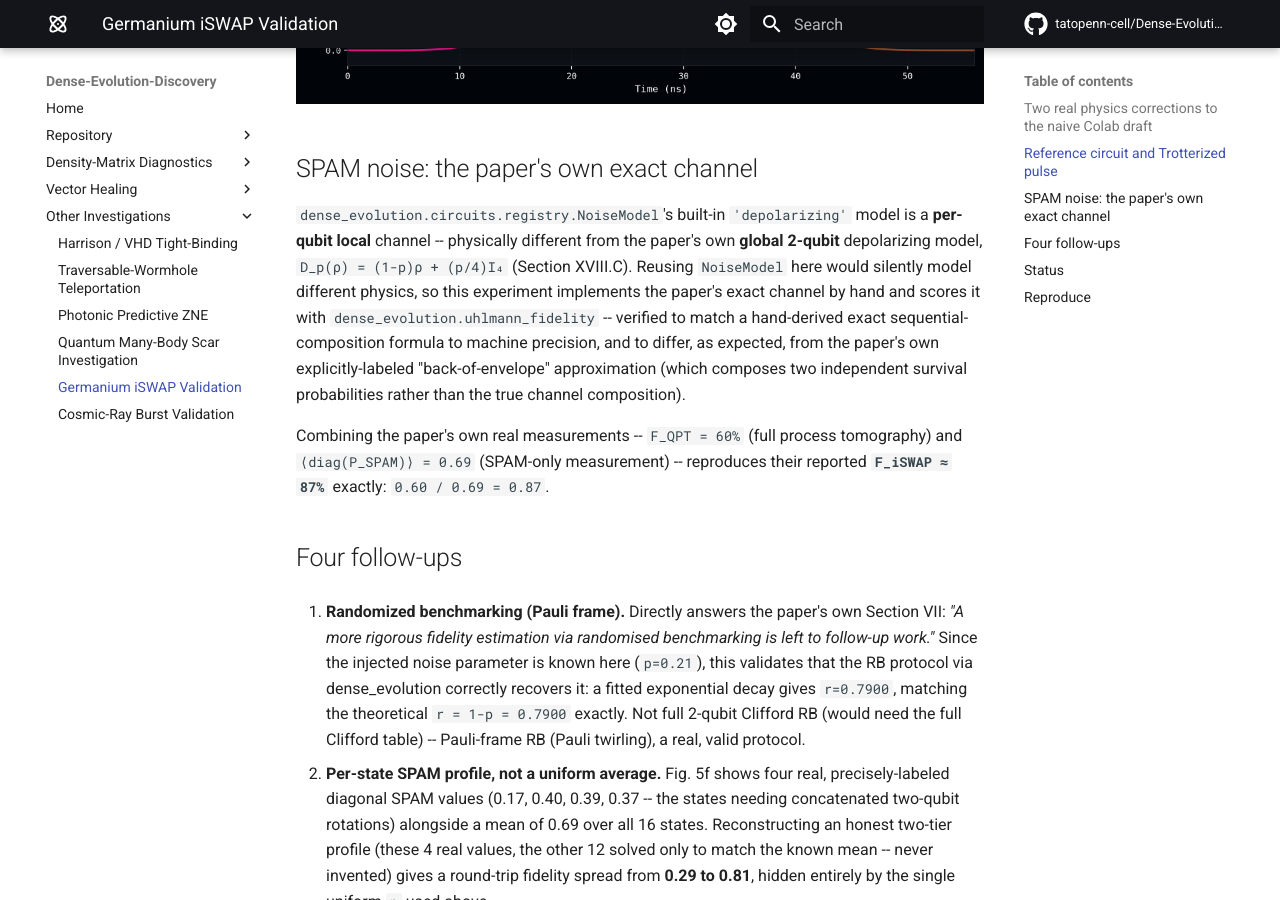
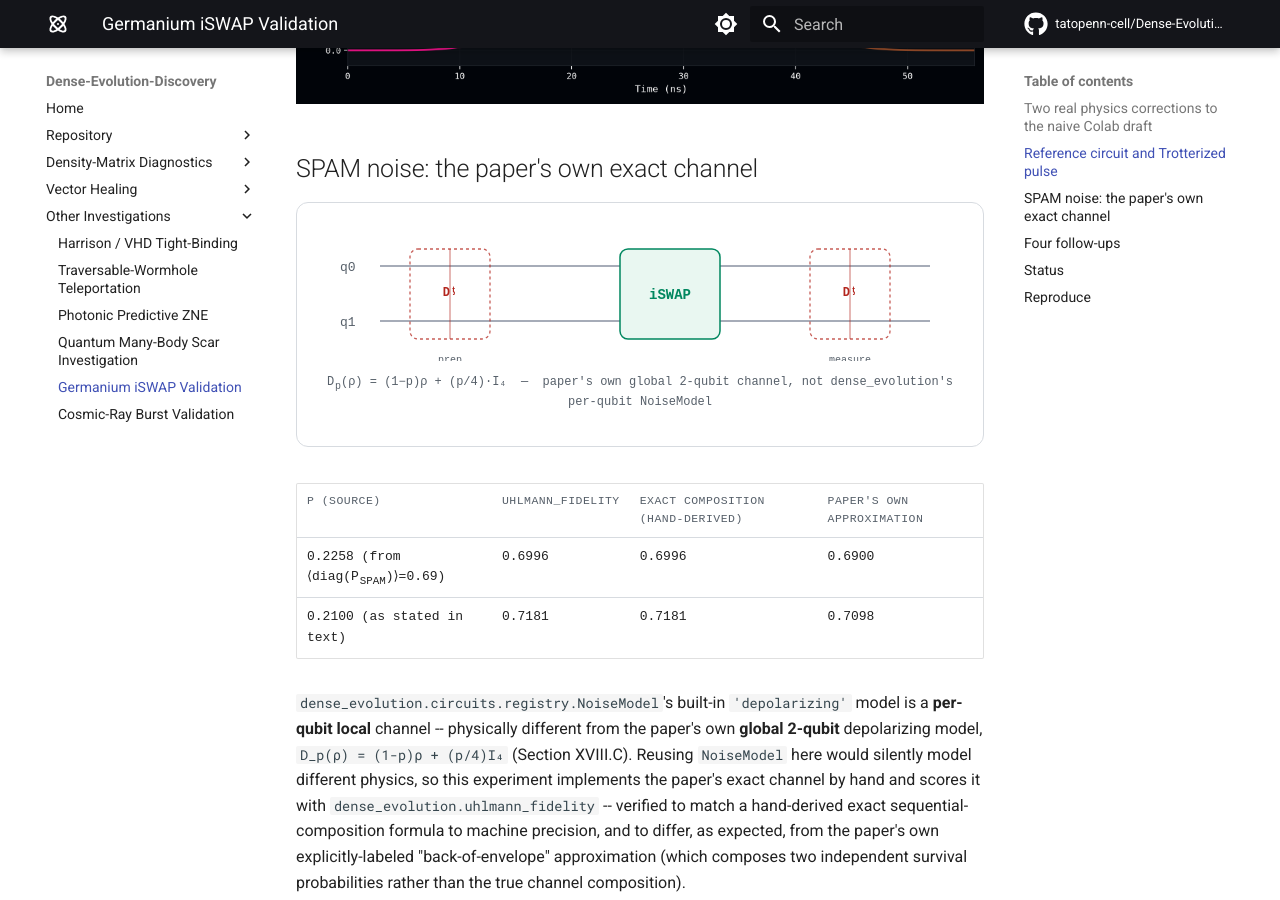
Before and after one commit to tatopenn-cell/Dense-Evolution-Discovery, an MkDocs documentation site: the page built from docs/germanium_iswap_validation.md, in a window 1280 px wide and 900 px high, scrolled down 2330 px. Built offline with MkDocs 1.6.1 and Material for MkDocs 9.7.7, drawn with Linux system fonts in a browser that asks for light colours; comment, search, counter and statistics services are not loaded.

Commit message:
Add SPAM round-trip diagram and results table (Panel 3, ported from artifact)

```diff
--- a/docs/germanium_iswap_validation.md
+++ b/docs/germanium_iswap_validation.md
@@ -61,6 +61,43 @@ Each Trotterized pulse slice's `Rxx`/`Ryy` rotation is built from `pauli_rotatio
 
 ## SPAM noise: the paper's own exact channel
 
+<div style="background:#ffffff;border:1px solid #d7dbe0;border-radius:12px;padding:28px 24px 22px;overflow-x:auto">
+<svg viewBox="0 0 620 130" width="100%" style="max-width:620px;display:block;margin:0 auto">
+  <text x="10" y="40" font-family="IBM Plex Mono, monospace" font-size="13" fill="#57606a">q0</text>
+  <text x="10" y="95" font-family="IBM Plex Mono, monospace" font-size="13" fill="#57606a">q1</text>
+  <line x1="50" y1="35" x2="600" y2="35" stroke="#8891a0" stroke-width="1.5"/>
+  <line x1="50" y1="90" x2="600" y2="90" stroke="#8891a0" stroke-width="1.5"/>
+
+  <line x1="120" y1="18" x2="120" y2="108" stroke="#b3261e" stroke-width="1.2" opacity="0.55"/>
+  <rect x="80" y="18" width="80" height="90" rx="8" fill="none" stroke="#b3261e" stroke-width="1.3" stroke-dasharray="3 3" opacity="0.75"/>
+  <text x="120" y="65" text-anchor="middle" font-family="IBM Plex Mono, monospace" font-weight="600" font-size="12" fill="#b3261e">D&#7605;</text>
+  <text x="120" y="132" text-anchor="middle" font-family="IBM Plex Mono, monospace" font-size="10" fill="#57606a">prep</text>
+
+  <line x1="340" y1="35" x2="340" y2="90" stroke="#00875f" stroke-width="1.5"/>
+  <rect x="290" y="18" width="100" height="90" rx="8" fill="#e9f7f1" stroke="#00875f" stroke-width="1.5"/>
+  <text x="340" y="68" text-anchor="middle" font-family="IBM Plex Mono, monospace" font-weight="600" font-size="14" fill="#00875f">iSWAP</text>
+
+  <line x1="520" y1="18" x2="520" y2="108" stroke="#b3261e" stroke-width="1.2" opacity="0.55"/>
+  <rect x="480" y="18" width="80" height="90" rx="8" fill="none" stroke="#b3261e" stroke-width="1.3" stroke-dasharray="3 3" opacity="0.75"/>
+  <text x="520" y="65" text-anchor="middle" font-family="IBM Plex Mono, monospace" font-weight="600" font-size="12" fill="#b3261e">D&#7605;</text>
+  <text x="520" y="132" text-anchor="middle" font-family="IBM Plex Mono, monospace" font-size="10" fill="#57606a">measure</text>
+</svg>
+<p style="font-family:'IBM Plex Mono',monospace;font-size:12px;color:#57606a;text-align:center;margin-top:12px">D<sub>p</sub>(&rho;) = (1&minus;p)&rho; + (p/4)&middot;I&#8324;&nbsp;&nbsp;&mdash;&nbsp;&nbsp;paper's own global 2-qubit channel, not dense_evolution's per-qubit NoiseModel</p>
+</div>
+
+<table style="width:100%;border-collapse:collapse;font-family:'IBM Plex Mono',monospace;font-size:13px;margin-top:20px">
+<thead><tr>
+<th style="text-align:left;font-weight:500;color:#57606a;padding:8px 10px;border-bottom:1px solid #d7dbe0;font-size:11.5px;text-transform:uppercase;letter-spacing:0.04em">p (source)</th>
+<th style="text-align:left;font-weight:500;color:#57606a;padding:8px 10px;border-bottom:1px solid #d7dbe0;font-size:11.5px;text-transform:uppercase;letter-spacing:0.04em">uhlmann_fidelity</th>
+<th style="text-align:left;font-weight:500;color:#57606a;padding:8px 10px;border-bottom:1px solid #d7dbe0;font-size:11.5px;text-transform:uppercase;letter-spacing:0.04em">Exact composition (hand-derived)</th>
+<th style="text-align:left;font-weight:500;color:#57606a;padding:8px 10px;border-bottom:1px solid #d7dbe0;font-size:11.5px;text-transform:uppercase;letter-spacing:0.04em">Paper's own approximation</th>
+</tr></thead>
+<tbody>
+<tr><td style="padding:9px 10px;border-bottom:1px solid #d7dbe0">0.2258 (from &#10216;diag(P<sub>SPAM</sub>)&#10217;=0.69)</td><td style="padding:9px 10px;border-bottom:1px solid #d7dbe0">0.6996</td><td style="padding:9px 10px;border-bottom:1px solid #d7dbe0">0.6996</td><td style="padding:9px 10px;border-bottom:1px solid #d7dbe0">0.6900</td></tr>
+<tr><td style="padding:9px 10px">0.2100 (as stated in text)</td><td style="padding:9px 10px">0.7181</td><td style="padding:9px 10px">0.7181</td><td style="padding:9px 10px">0.7098</td></tr>
+</tbody>
+</table>
+
 `dense_evolution.circuits.registry.NoiseModel`'s built-in `'depolarizing'` model is a **per-qubit local** channel -- physically different from the paper's own **global 2-qubit** depolarizing model, `D_p(ρ) = (1-p)ρ + (p/4)I₄` (Section XVIII.C). Reusing `NoiseModel` here would silently model different physics, so this experiment implements the paper's exact channel by hand and scores it with `dense_evolution.uhlmann_fidelity` -- verified to match a hand-derived exact sequential-composition formula to machine precision, and to differ, as expected, from the paper's own explicitly-labeled "back-of-envelope" approximation (which composes two independent survival probabilities rather than the true channel composition).
 
 Combining the paper's own real measurements -- `F_QPT = 60%` (full process tomography) and `⟨diag(P_SPAM)⟩ = 0.69` (SPAM-only measurement) -- reproduces their reported **`F_iSWAP ≈ 87%`** exactly: `0.60 / 0.69 = 0.87`.
```
